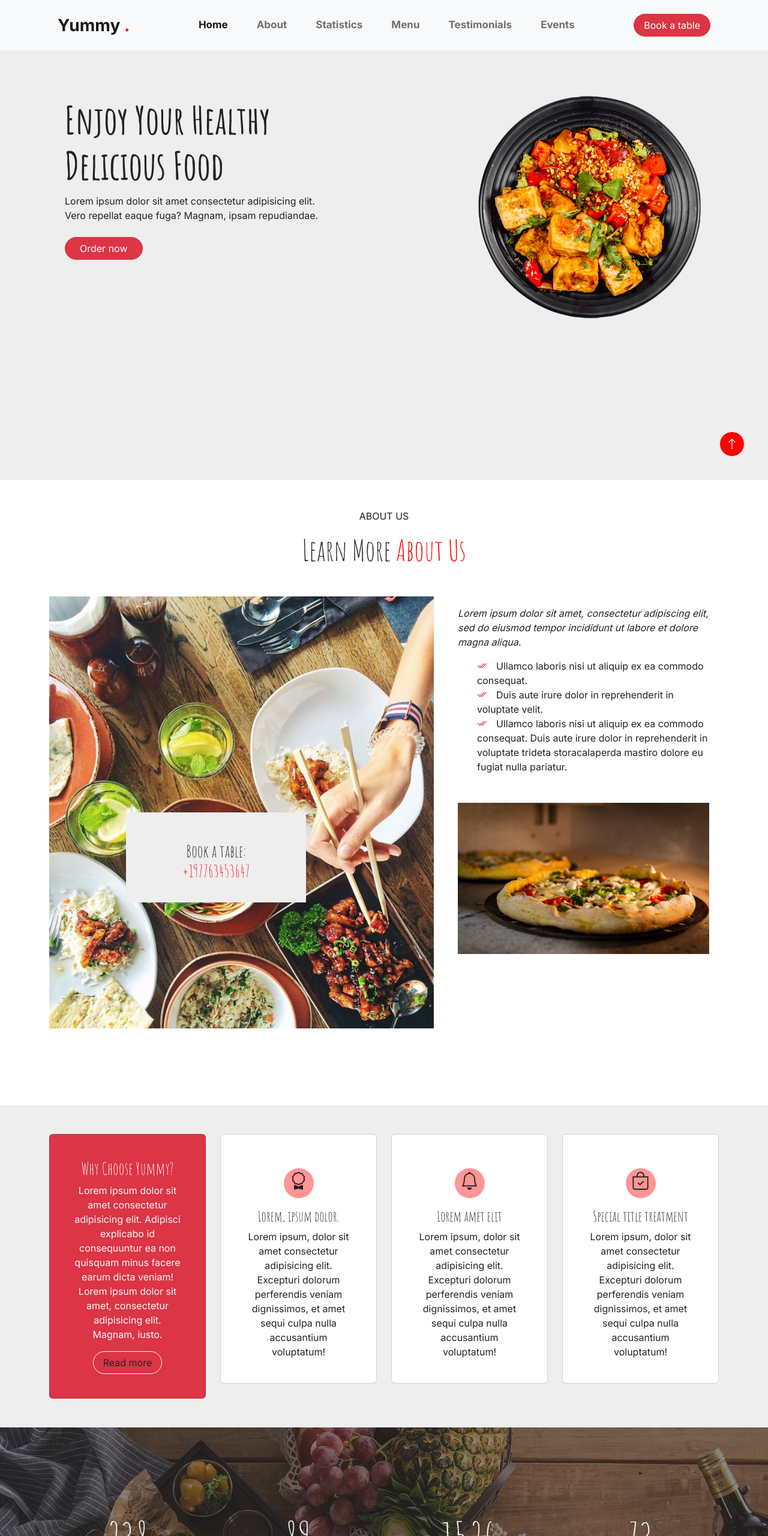
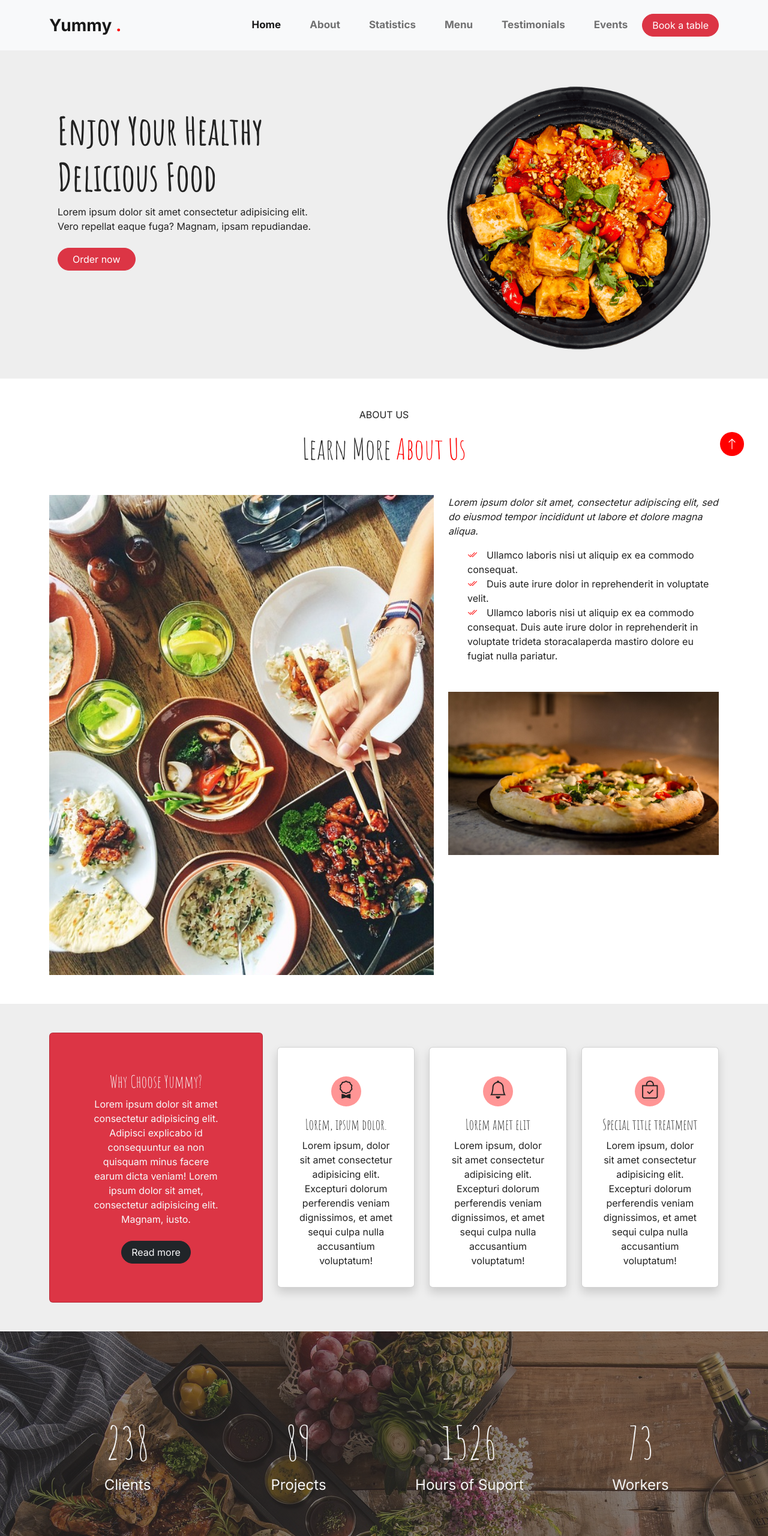
Before and after one commit to galiacantir/bootstrap-template-yummy-project, a plain HTML site: page index.html in a window 1280 px wide. Shown: the top 2560 px of the page at 60% size. Drawn offline with nearby package versions, Linux system fonts and the light colour scheme.

Commit message:
choose section hover effect + toggler navbar + about us section + media queries

```diff
--- a/index.html
+++ b/index.html
@@ -21,14 +21,16 @@
 
     <!-- Navbar Section -->
     <header>
-    <nav class="navbar navbar-expand-lg px-5 bg-light navbar-wrap">
-        <div class="container-fluid py-2 px-5">
+    <nav class="navbar navbar-expand-lg bg-light navbar-wrap">
+        <div class="container py-2">
           <a class="navbar-brand logo-brand" href="#">Yummy <span class="logo-point">.</span></a>
+          <!-- toogler-button -->
           <button class="navbar-toggler" type="button" data-bs-toggle="collapse" data-bs-target="#navbarSupportedContent" aria-controls="navbarSupportedContent" aria-expanded="false" aria-label="Toggle navigation">
             <span class="navbar-toggler-icon"></span>
           </button>
-          <div class="collapse navbar-collapse" id="navbarSupportedContent">
-            <ul class="navbar-nav m-auto mb-2 mb-lg-0 link-style ">
+
+          <div class="collapse navbar-collapse text-center" id="navbarSupportedContent">
+            <ul class="navbar-nav ms-auto mb-2 mb-lg-0 link-style">
               <li class="nav-item px-3">
                 <a class="nav-link active" aria-current="page" href="#home">Home</a>
               </li>
@@ -76,8 +78,8 @@
 
     <section id="home" class="home-section ">
         <div class="container-fluid">
-            <div class="row  justify-content-between align-items-center">
-                <div class="col-lg-5 order-2 order-lg-1 flex-column text-center text-lg-start ">
+            <div class="row  justify-content-between align-items-center py-5 px-5 mx-4">
+                <div class="col-lg-5 col-md-6">
                     <h1>Enjoy Your Healthy<br>Delicious Food</h1>
                     <p class="">Lorem ipsum dolor sit amet consectetur adipisicing elit. Vero repellat eaque fuga? Magnam, ipsam repudiandae.</p>
                     <div>
@@ -86,7 +88,7 @@
                     </div>
 
                 </div>
-                <div class="col-lg-5 text-center order-1 order-lg-2 pt-5 mt-5 px-5">
+                <div class="col-lg-5 col-md-6 text-center pt-5 mt-5">
                     <div class="">
                         <img src="img/menu-item-1.png" alt="" width="" class="img-fluid aos-init aos-animate" data-aos="zoom-out" data-aos-delay="300" >
                     </div>
@@ -97,16 +99,37 @@
 
     <!-- About Us Section -->
 
-    <section id="about" class="about-section">
+    <section id="about" class="about-section h-100">
         <div class="container my-5">
             <div class="about-title">
                 <p class="text-uppercase text-center">About Us</p>
                 <h2 class="text-center mb-5">Learn More <span class="color-secundary-text">About Us</span></h2>
             </div>
-            <div class="row about-container">
+
+
+                <div class="row">
+                    <div class="col-lg-7 col-md-12">
+                        <div class="about-image">
+                            <!-- <img src="img/booking-table.jpg" alt="" > -->
+                        </div>
+                    </div>
+                    <div class="col-lg-5 col-md-12 mb-lg-0">
+                        <p><i>Lorem ipsum dolor sit amet, consectetur adipiscing elit, sed do eiusmod tempor incididunt ut labore et dolore magna aliqua.</i></p>
+                            <ul class="mb-5">
+                                <li><i class="bi bi-check2-all color-secundary-text pe-3"></i>Ullamco laboris nisi ut aliquip ex ea commodo consequat.</li>
+                                <li><i class="bi bi-check2-all color-secundary-text pe-3"></i>Duis aute irure dolor in reprehenderit in voluptate velit.</li>
+                                <li><i class="bi bi-check2-all color-secundary-text pe-3"></i>Ullamco laboris nisi ut aliquip ex ea commodo consequat. Duis aute irure dolor in reprehenderit in voluptate trideta storacalaperda mastiro dolore eu fugiat nulla pariatur.</li>
+                            </ul>
+                            <div class="">
+                                <img src="img/img-play.jpg" class="img-bottom img-fluid" alt="...">
+                                <a href="" class="play-btn"></a>
+                            </div>
+                    </div>
+                </div>
+
+            <!-- <div class="row about-container">
                 <div class="col-7">
                     <div class="about-image position-relative">
-                        <!-- <img src="img/food-1050813_960_720.jpg" alt="" class=""> -->
                         <h3 class=" book-table position-absolute text-center p-5">Book a table: <br> <span class="color-secundary-text">+197763453647</span></h3>
                     </div>
                 </div>
@@ -126,7 +149,7 @@
                         </div>
 
                     </div>
-                    <!-- <p><i>Lorem ipsum dolor sit amet, consectetur adipiscing elit, sed do eiusmod tempor incididunt ut labore et dolore magna aliqua.</i></p>
+                    <p><i>Lorem ipsum dolor sit amet, consectetur adipiscing elit, sed do eiusmod tempor incididunt ut labore et dolore magna aliqua.</i></p>
                     <ul>
                         <li><i class="bi bi-check2-all color-secundary-text pe-3"></i>Ullamco laboris nisi ut aliquip ex ea commodo consequat.</li>
                         <li><i class="bi bi-check2-all color-secundary-text pe-3"></i>Duis aute irure dolor in reprehenderit in voluptate velit.</li>
@@ -134,28 +157,31 @@
                     </ul>
 
                     <p>Ullamco laboris nisi ut aliquip ex ea commodo consequat. Duis aute irure dolor in reprehenderit in voluptate velit esse cillum dolore eu fugiat nulla pariatur. Excepteur sint occaecat cupidatat non proident</p>
-                    <img src="img/img-play.jpg" alt="" width="500px" class="mt-5 img-play"> -->
+                    <img src="img/img-play.jpg" alt="" width="500px" class="mt-5 img-play">
                 </div>
-            </div>
+            </div> -->
         </div>
     </section>
 
     <!--Why Choose Section -->
 
-    <section id="chooseus" class="choose-section p-5">
+    <section id="choose-us" class="choose-section p-5">
         <div class="container">
             <div class="row">
-                <div class="col-3">
-                    <div class="card p-4 bg-danger text-center">
+                <div class="col-lg-4">
+                    <div class="card p-5 bg-danger text-center">
                         <div class="card-body">
                           <h3 class="card-title text-light">Why Choose Yummy?</h3>
                           <p class="card-text text-light">Lorem ipsum dolor sit amet consectetur adipisicing elit. Adipisci explicabo id consequuntur ea non quisquam minus facere earum dicta veniam! Lorem ipsum dolor sit amet, consectetur adipisicing elit. Magnam, iusto.</p>
-                          <a class="btn rounded-pill border-light px-3" href="">Read more</a>
+                          <a class="btn rounded-pill btn-dark text-light px-3 mt-2" href="">Read more</a>
                         </div>
                     </div>
                 </div>
-                <div class="col-3">
-                    <div class="card p-4 text-center">
+
+                <div class="col-lg-8 d-flex align-items-center">
+                    <div class="row">
+                        <div class="col-xl-4">
+                            <div class="card shadow text-center p-3 card-choose-section">
                                 <div class="card-body">
                                 <div class="choose-icon my-3">
                                     <span ><i class="bi bi-award"></i></span>
@@ -165,8 +191,9 @@
                                 </div>
                             </div>
                         </div>
-                <div class="col-3">
-                    <div class="card p-4 text-center">
+
+                        <div class="col-xl-4">
+                            <div class="card shadow text-center p-3 card-choose-section">
                                 <div class="card-body">
                                     <div class="choose-icon my-3">
                                         <span ><i class="bi bi-bell"></i></span>
@@ -176,8 +203,9 @@
                                 </div>
                             </div>
                         </div>
-                <div class="col-3">
-                    <div class="card p-4 text-center">
+
+                        <div class="col-xl-4">
+                            <div class="card shadow text-center p-3 card-choose-section">
                                 <div class="card-body">
                                     <div class="choose-icon my-3">
                                         <span ><i class="bi bi-bag-check"></i></span>
@@ -190,6 +218,8 @@
                         </div>
                     </div>
                 </div>
+            </div>
+        </div>
     </section>
 
     <!-- Parallax / Statistics Section -->
@@ -197,19 +227,19 @@
     <section id="statistic" class="statistic-section">
         <div class="container">
             <div class="row text-center">
-                <div class="col-md-3 mb-lg-0 mb-md-0 mb-5">
+                <div class="col-6 col-sm-3 mb-5">
                     <h3>238</h3>
                     <p>Clients</p>
                 </div>
-                <div class="col-md-3 mb-lg-0 mb-md-0 mb-5">
+                <div class="col-6 col-sm-3 mb-5">
                     <h3>89</h3>
                     <p>Projects</p>
                 </div>
-                <div class="col-md-3 mb-lg-0 mb-md-0 mb-5">
+                <div class="col-6 col-sm-3 mb-5">
                     <h3>1526</h3>
                     <p>Hours of Suport</p>
                 </div>
-                <div class="col-md-3 mb-lg-0 mb-md-0 mb-5">
+                <div class="col-6 col-sm-3 mb-5">
                     <h3>73</h3>
                     <p>Workers</p>
                 </div>
--- a/style.css
+++ b/style.css
@@ -84,12 +84,21 @@ a{
     transition: all .15s ease-in-out 0s;
 }
 
+.navbar-toggler{
+    border: unset;
+}
+
+.navbar-toggler:focus{
+    outline: unset;
+    border: unset;
+    box-shadow: none;
+}
+
 /*----Home Section----*/
 
 .home-section{
     background-color: var(--section-bg-color);
-    height: 100vh;
-    padding: 4em 4em 4em 6em;
+    /* height: 100vh; */
 }
 .home-section h1{
     font-weight: 700;
@@ -110,15 +119,13 @@ li{
     list-style: none;
 }
 
-.about-container{
-    height: 100vh;
-}
 
 .about-image{
     background-image: url(img/food-1050813_960_720.jpg);
     background-repeat: no-repeat;
     background-size: cover;
-    height: 90vh;
+    width: 100%;
+    height: 100vh;
 }
 
 /* .book-table{
@@ -137,7 +144,7 @@ li{
 
 .choose-section{
     background-color: var(--section-bg-color);
-    padding: 40px 0;
+
 }
 
 .choose-icon{
@@ -147,6 +154,16 @@ li{
     font-size: 30px;
     border-radius: 100%;
     margin: 0 auto;
+}
+
+.card-choose-section{
+    transition: all 0.5s ease;
+}
+
+.choose-section .card-choose-section:hover{
+    cursor: pointer;
+    transform: scale(1.1);
+    transition: all 0.5s ease;
 }
 
 /* ----- Statistic / Parallax section ------ */
@@ -320,3 +337,27 @@ li{
 
 
 /*----footer ---- */
+
+
+
+/*-------- Media queries --------*/
+@media (max-width: 1024px){
+
+}
+
+@media (max-width: 991px){
+    .home-section{
+        padding: 6rem 0rem;
+    }
+
+}
+
+@media (max-width: 767px){
+.link-style a:hover::after{
+        display: none;
+    }
+}
+
+@media (max-width: 330px){
+
+}
```
Lines whose indentation alone changed are shown as unchanged.
